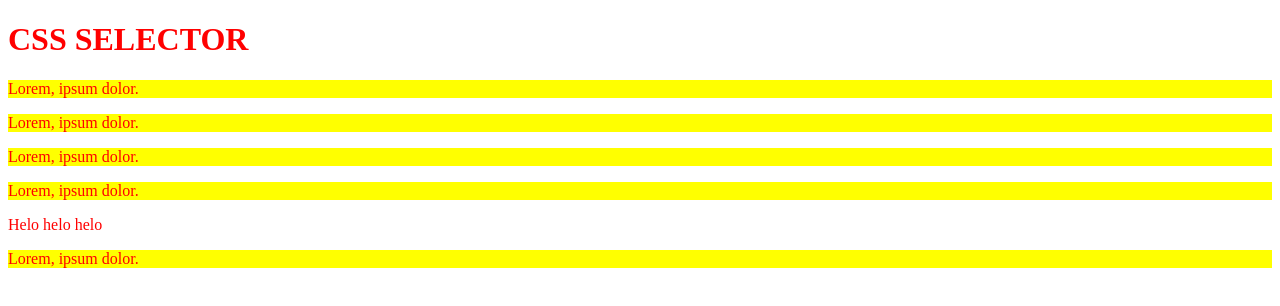
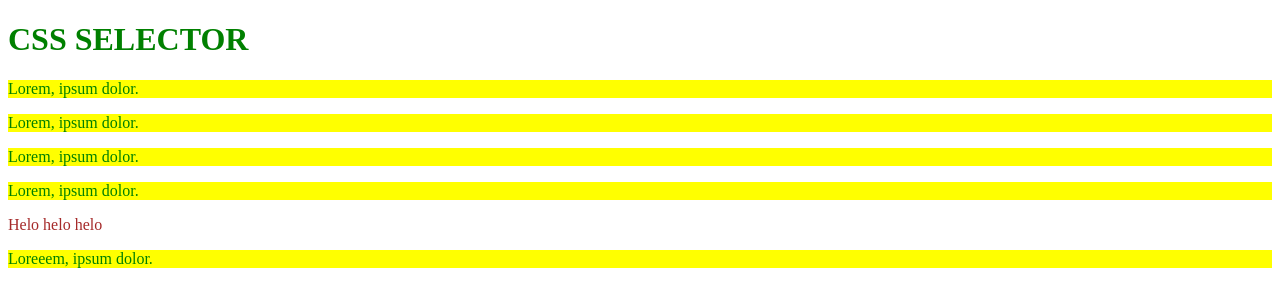
Before and after one commit to callbackhell-1/CSS, a plain HTML site: page Basic-css/index.html in a window 1280 px wide. Drawn offline with Linux system fonts and the light colour scheme.

Commit message:
important class initial inherit selector

```diff
--- a/Basic-css/index.html
+++ b/Basic-css/index.html
@@ -7,13 +7,13 @@
     <link rel="stylesheet" href="style.css">
     <title>CSS SELECTOR</title>
 </head>
-<body>
-    <h1>CSS SELECTOR</h1>
+<body class="custom">
+    <h1 class="custom spcl" >CSS SELECTOR</h1>
     <p>Lorem, ipsum dolor.</p>
     <p>Lorem, ipsum dolor.</p>
     <p>Lorem, ipsum dolor.</p>
     <p>Lorem, ipsum dolor.</p>
-    <span>Helo helo helo</span>
-    <p>Lorem, ipsum dolor.</p>
+    <span class="spcl">Helo helo helo</span>
+    <p>Loreeem, ipsum dolor.</p>
 </body>
 </html>
--- a/Basic-css/style.css
+++ b/Basic-css/style.css
@@ -1,7 +1,8 @@
 /* univsersal selector */
-* {
+
+/* * {
   color: red;
-}
+} */
 
 /* type  selector*/
 
@@ -10,3 +11,26 @@ p {
 }
 
 /* type selector priority > universal selector */
+
+/* class selector */
+
+.custom {
+  color: green;
+}
+/* univeral selector > class selector */
+
+.spcl{
+  color: brown;
+}
+
+.custom {
+  color: green !important;
+}
+
+.spcl{
+  color: brown;
+}
+
+.random{
+  color:initial;
+}
```
